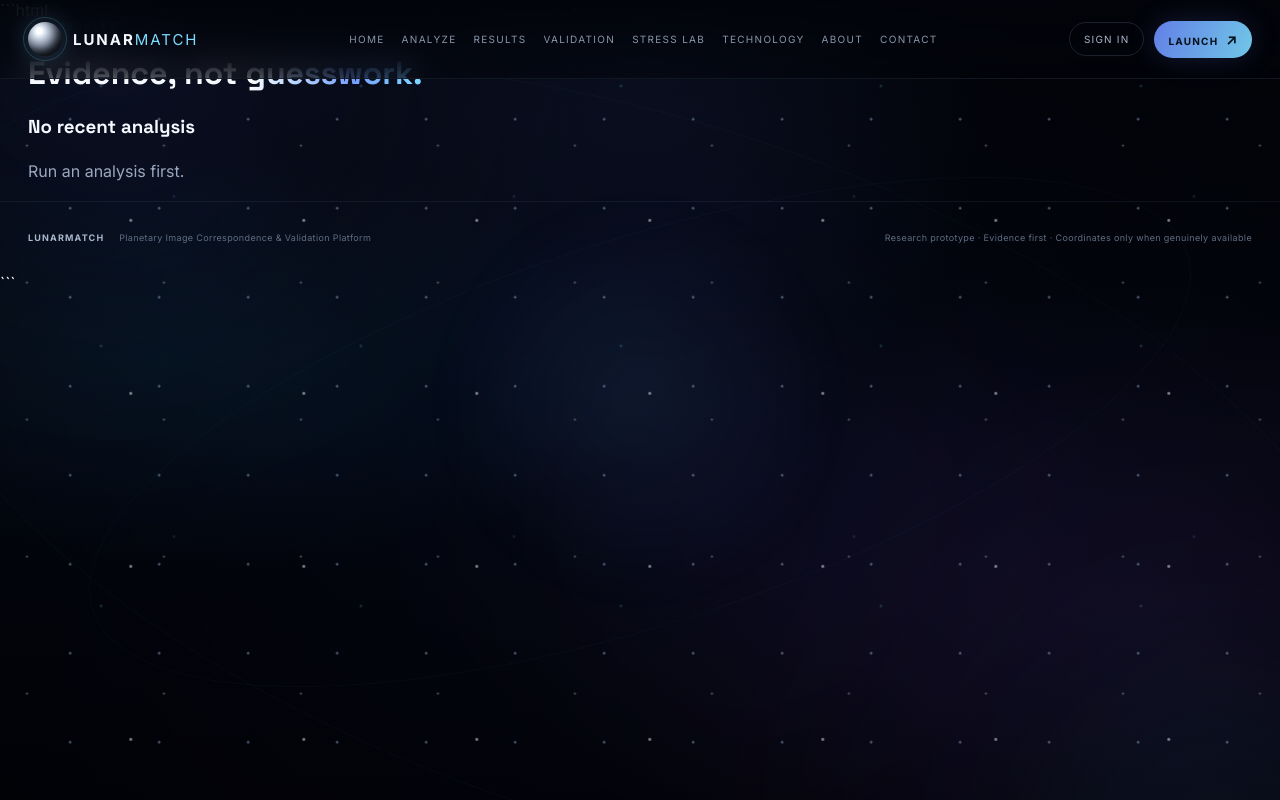
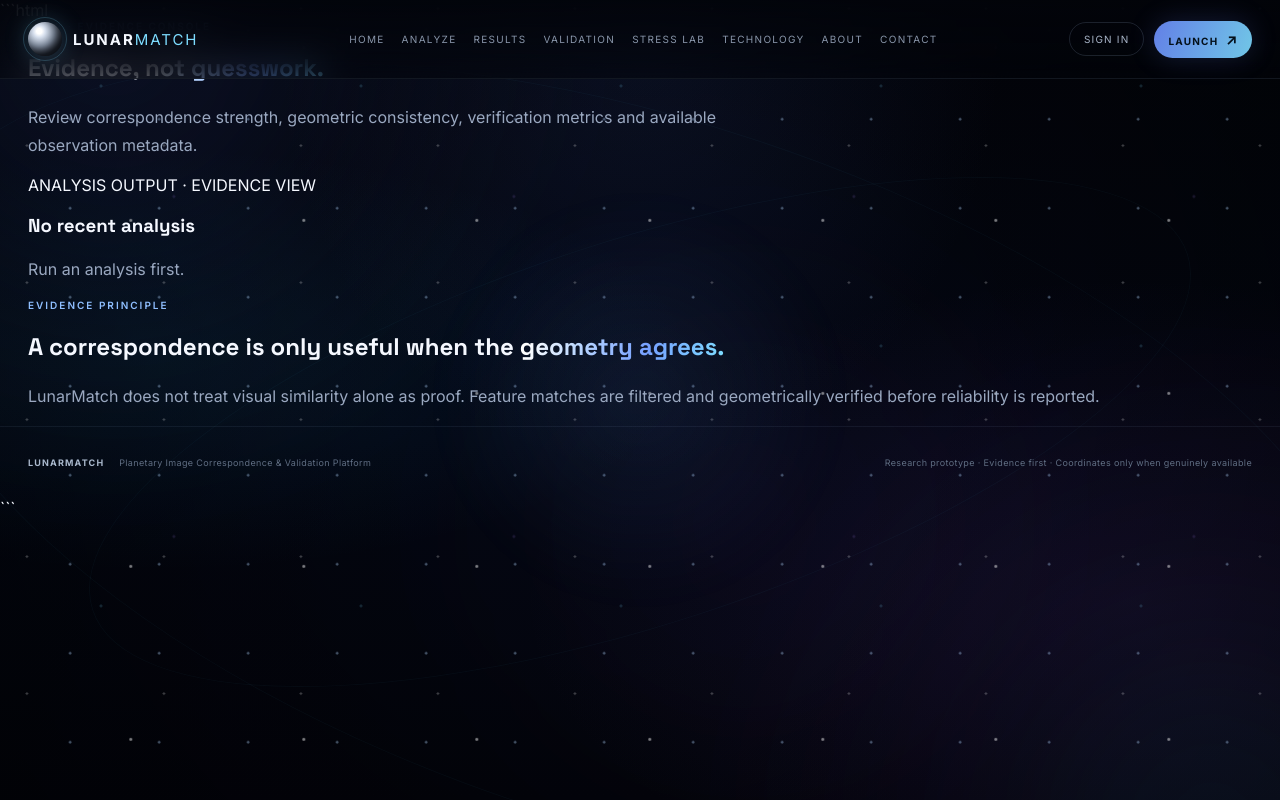
Before and after one commit to ss-samvir/LUNARMATCH-GRAND-MASTER, a Flask app: page /results in a window 1280 px wide. Run offline with Flask 3, Linux system fonts and the light colour scheme.

Commit message:
Update results.html

```diff
--- a/templates/results.html
+++ b/templates/results.html
@@ -1 +1,63 @@
-{% extends 'base.html' %}{% block content %}<div class="pagehead"><div class="eyebrow">02 · RESULTS</div><h1>Evidence, not <span class="gradient">guesswork.</span></h1></div><div id="result"></div>{% endblock %}
+{% extends 'base.html' %}
+
+{% block title %}LUNARMATCH V2 — Analysis Results{% endblock %}
+
+{% block content %}
+
+<section class="lm-results-page">
+
+  <!-- HEADER -->
+  <div class="lm-results-header reveal">
+
+    <div class="eyebrow">
+      <span class="status-dot"></span>
+      02 · EVIDENCE CONSOLE
+    </div>
+
+    <h1>
+      Evidence,
+      <span class="gradient">not guesswork.</span>
+    </h1>
+
+    <p class="lead">
+      Review correspondence strength, geometric consistency,
+      verification metrics and available observation metadata.
+    </p>
+
+    <div class="lm-results-state">
+      <span></span>
+      ANALYSIS OUTPUT · EVIDENCE VIEW
+    </div>
+
+  </div>
+
+
+  <!-- APP.JS INJECTS ALL REAL RESULTS HERE -->
+  <div id="result" class="lm-result-console"></div>
+
+
+  <!-- STATIC EXPLANATION -->
+  <section class="lm-results-principle reveal">
+
+    <div class="lm-principle-line"></div>
+
+    <div>
+      <span class="eyebrow">EVIDENCE PRINCIPLE</span>
+
+      <h2>
+        A correspondence is only useful
+        when the <span class="gradient">geometry agrees.</span>
+      </h2>
+    </div>
+
+    <p>
+      LunarMatch does not treat visual similarity alone as proof.
+      Feature matches are filtered and geometrically verified before
+      reliability is reported.
+    </p>
+
+  </section>
+
+</section>
+
+{% endblock %}
```
